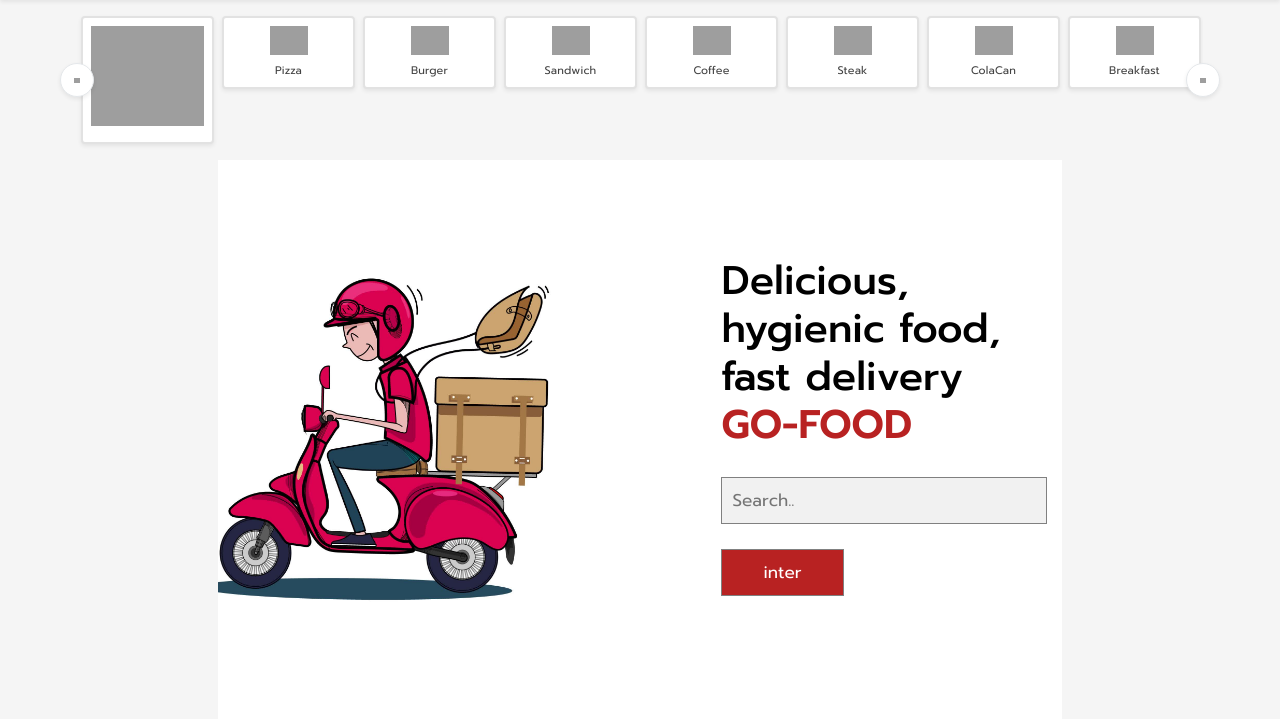
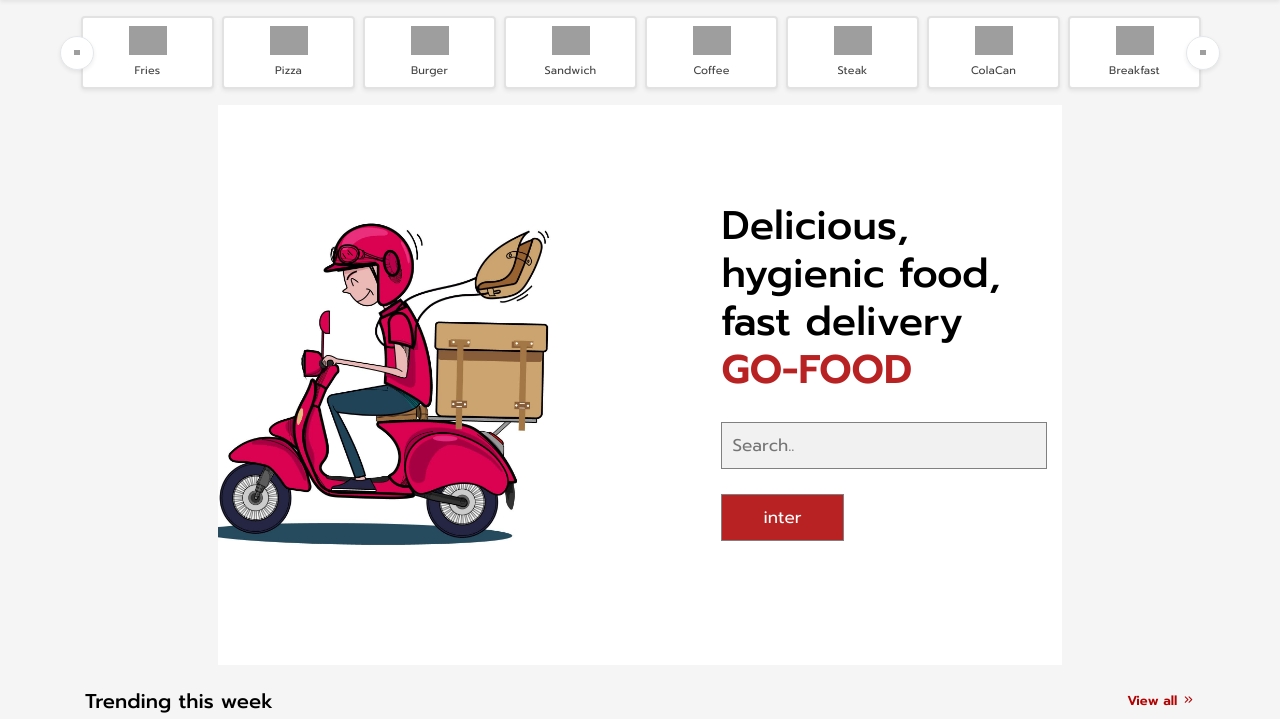
Before and after one commit to ratanak-khoeurn/G-11-Project-VC1, a PHP site: page / in a window 1280 px wide. Shown: the part 68-787 px from the top of the page. Run offline with PHP 8.4, Linux system fonts and the light colour scheme; data that the repository does not hold is empty; some libraries are stand-ins or nearby versions; grey boxes are pictures that could not be loaded.

Commit message:
Revert "Show category"

```diff
--- a/views/home/home.view.php
+++ b/views/home/home.view.php
@@ -25,12 +25,8 @@
       <div class="cat-slider">
         <div class="cat-item px-1 py-3">
           <a class="bg-white rounded d-block p-2 text-center shadow-sm" href="trending.html">
-            <img alt="#" src="../../../assets/images/categories/<?= $category['picture'] ?>" class="img-fluid mb-2"
-              style="height: 100px; width: 250px;" />
-            <p class="m-0 small">
-              <?= $category['category_name'] ?>
-            </p>
-
+            <img alt="#" src="assets/images/icons/Fries.png" class="img-fluid mb-2" />
+            <p class="m-0 small">Fries</p>
           </a>
         </div>
         <div class="cat-item px-1 py-3">
```
Also changed, not shown: assets/images/categories/cake9.jpg, assets/images/categories/steak.jpg (deleted), assets/images/categories/sushi.jpg (deleted).
